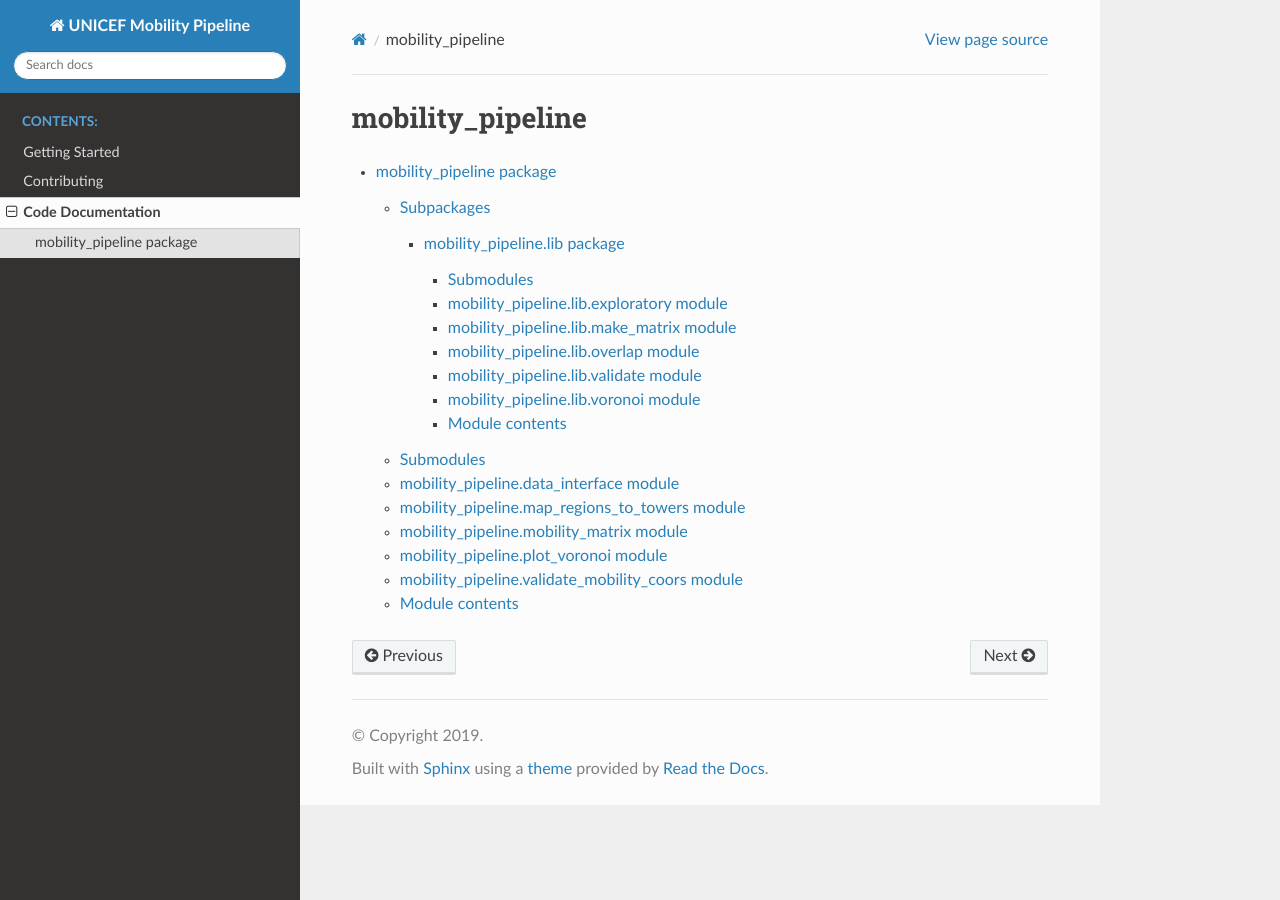
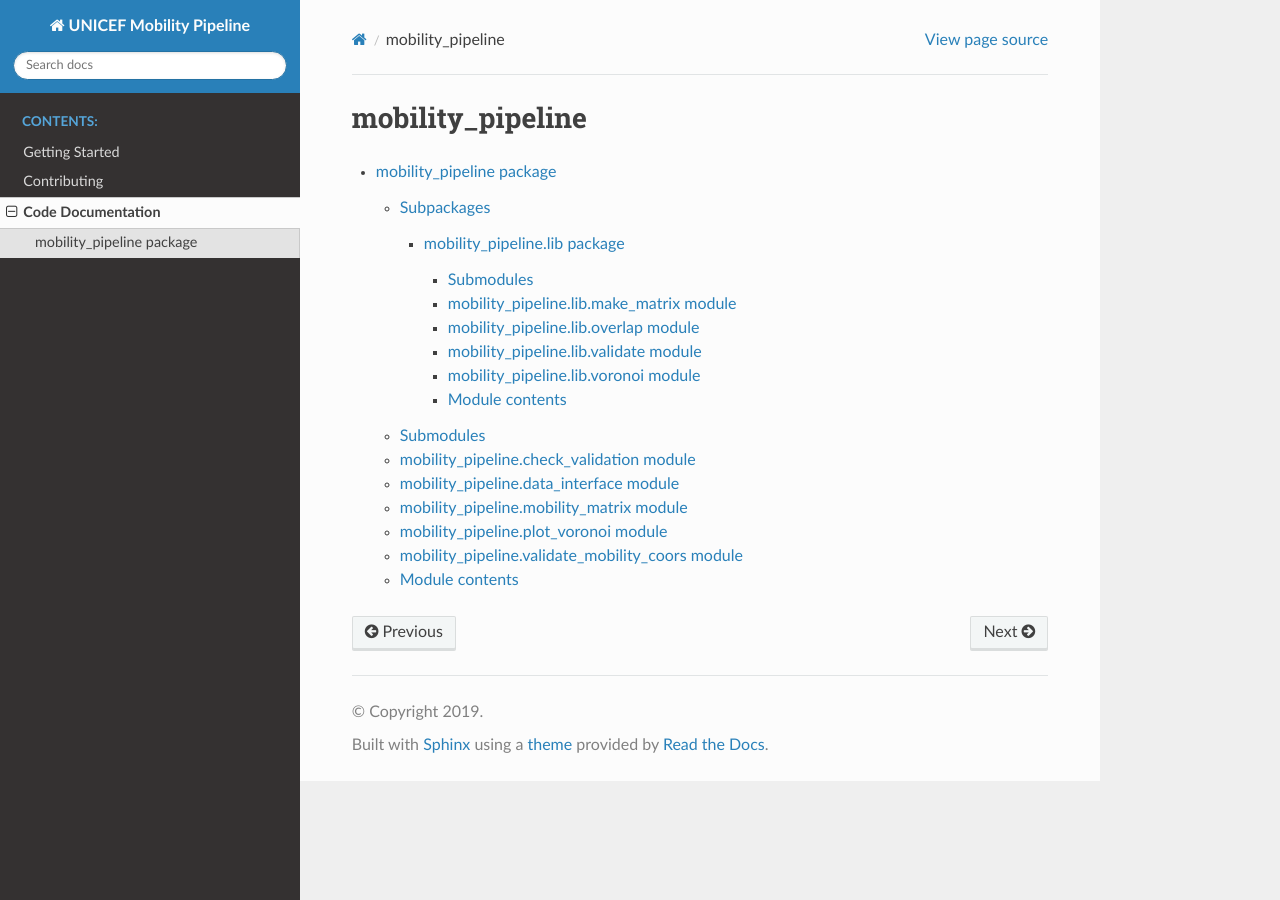
Before and after one commit to codethechange/mobility_pipeline, a Sphinx documentation site: the page built from docs/modules.rst, in a window 1280 px wide. Built offline with Sphinx 7.4.7 and the Read the Docs theme 2.0.0, drawn with Linux system fonts in a browser that asks for light colours.

Commit message:
Re-generate documentation stubs

```diff
--- a/docs/mobility_pipeline.lib.rst
+++ b/docs/mobility_pipeline.lib.rst
@@ -3,14 +3,6 @@ mobility\_pipeline.lib package
 
 Submodules
 ----------
-
-mobility\_pipeline.lib.exploratory module
------------------------------------------
-
-.. automodule:: mobility_pipeline.lib.exploratory
-    :members:
-    :undoc-members:
-    :show-inheritance:
 
 mobility\_pipeline.lib.make\_matrix module
 ------------------------------------------
--- a/docs/mobility_pipeline.rst
+++ b/docs/mobility_pipeline.rst
@@ -11,18 +11,18 @@ Subpackages
 Submodules
 ----------
 
+mobility\_pipeline.check\_validation module
+-------------------------------------------
+
+.. automodule:: mobility_pipeline.check_validation
+    :members:
+    :undoc-members:
+    :show-inheritance:
+
 mobility\_pipeline.data\_interface module
 -----------------------------------------
 
 .. automodule:: mobility_pipeline.data_interface
-    :members:
-    :undoc-members:
-    :show-inheritance:
-
-mobility\_pipeline.map\_regions\_to\_towers module
---------------------------------------------------
-
-.. automodule:: mobility_pipeline.map_regions_to_towers
     :members:
     :undoc-members:
     :show-inheritance:
```
